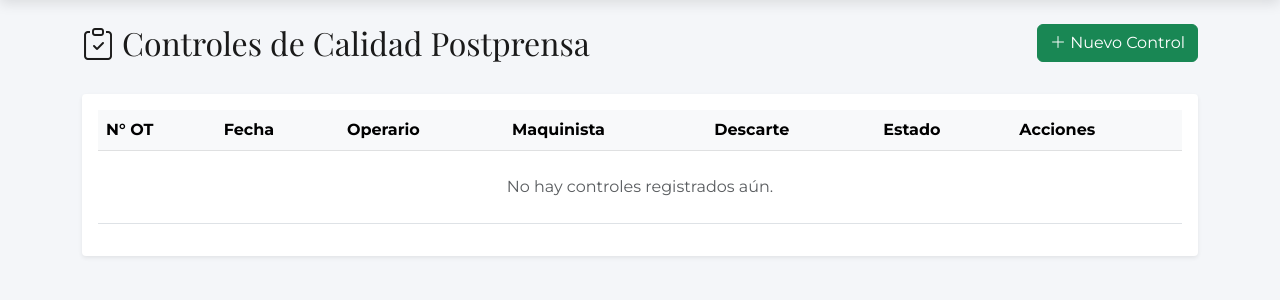
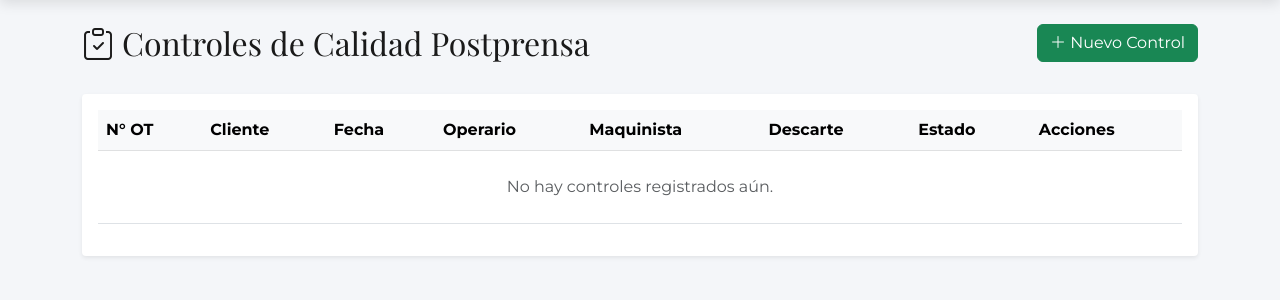
Before and after one commit to enzogarbi10/sistema-ordenes-compra, a Django app: page /calidad/ in a window 1280 px wide. Shown: the part 59-359 px from the top of the page. Run offline with Django 5.2, Linux system fonts and the light colour scheme; the visitor is signed in with stand-in values (Sample User, id 1); data that the repository does not hold is empty; some web fonts are replaced.

Commit message:
Agregar columna Cliente en lista de controles de postprensa

```diff
--- a/postprensa/templates/postprensa/lista_controles.html
+++ b/postprensa/templates/postprensa/lista_controles.html
@@ -19,6 +19,7 @@
                 <thead class="table-light">
                     <tr>
                         <th>N° OT</th>
+                        <th>Cliente</th>
                         <th>Fecha</th>
                         <th>Operario</th>
                         <th>Maquinista</th>
@@ -31,6 +32,9 @@
                     {% for control in controles %}
                     <tr>
                         <td><strong>OT #{{ control.orden }}</strong></td>
+                        <td class="text-truncate" style="max-width:150px;"
+                            title="{{ control.cliente.nombre|default:'-' }}">{{ control.cliente.nombre|default:"-" }}
+                        </td>
                         <td>{{ control.fecha|date:"d/m/Y H:i" }}</td>
                         <td>{{ control.operario }}</td>
                         <td>{{ control.maquinista }}</td>
@@ -108,7 +112,7 @@
 
                     {% empty %}
                     <tr>
-                        <td colspan="7" class="text-center py-4 text-muted">No hay controles registrados aún.</td>
+                        <td colspan="8" class="text-center py-4 text-muted">No hay controles registrados aún.</td>
                     </tr>
                     {% endfor %}
                 </tbody>
```
